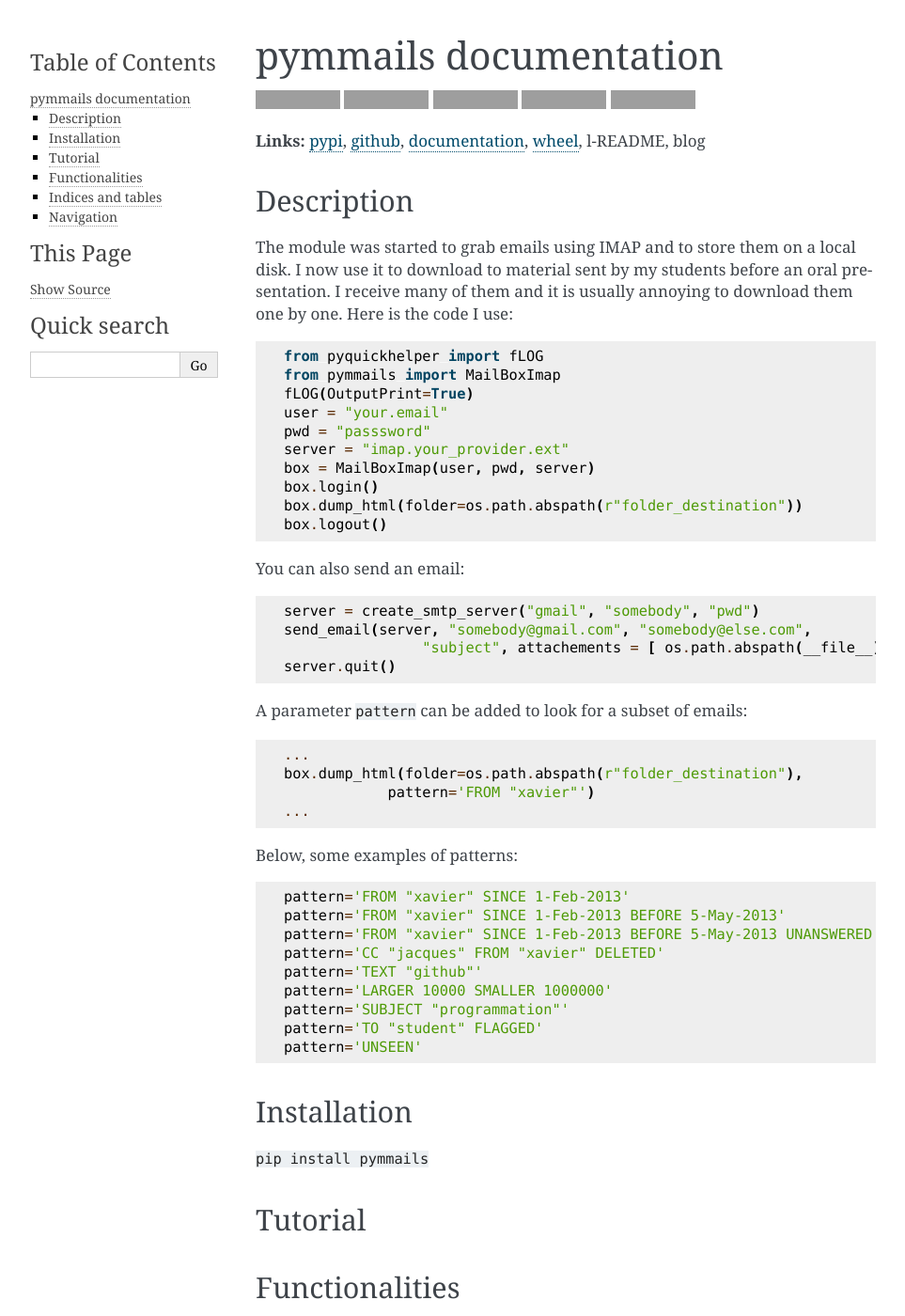
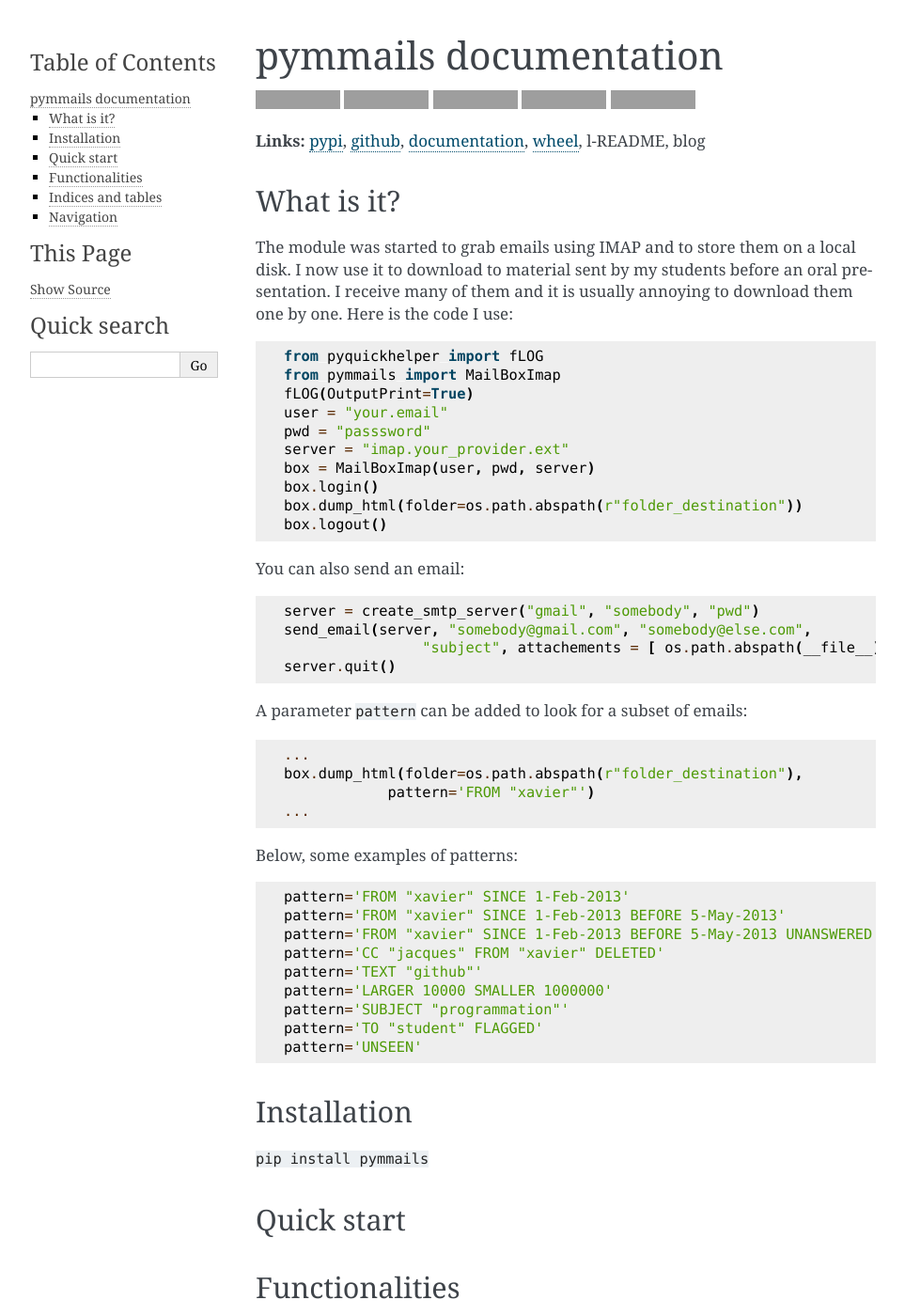
Before and after one commit to sdpython/pymmails, a Sphinx documentation site: the page built from _doc/sphinxdoc/source/index.rst, in a window 1280 px wide and 1400 px high. Shown: the whole window at 94% size, without its empty margins (148-1111 px from the left). Built offline with Sphinx 7.4.7, drawn with Linux system fonts in a browser that asks for light colours; pages that are not in the unit, such as notebooks, are missing from menus; some of the changed text lies outside the part shown; grey boxes are pictures that could not be loaded.

```diff
--- a/_doc/sphinxdoc/source/index.rst
+++ b/_doc/sphinxdoc/source/index.rst
@@ -33,7 +33,7 @@ pymmails documentation
 :ref:`l-README`,
 :ref:`blog <ap-main-0>`
 
-Description
+What is it?
 -----------
 
 The module was started to grab emails using IMAP and to store them on a local disk.
@@ -85,8 +85,8 @@ Installation
 ``pip install pymmails``
 
 
-Tutorial
---------
+Quick start
+-----------
 
 .. toctree::
     :maxdepth: 1
--- a/_doc/sphinxdoc/source/indexmenu.rst
+++ b/_doc/sphinxdoc/source/indexmenu.rst
@@ -1,6 +1,6 @@
 
-table of contents
-=================
+through documentation
+=====================
 
 .. toctree::
     :maxdepth: 2
```
Also changed, not shown: README.rst (+9 -7 lines).
